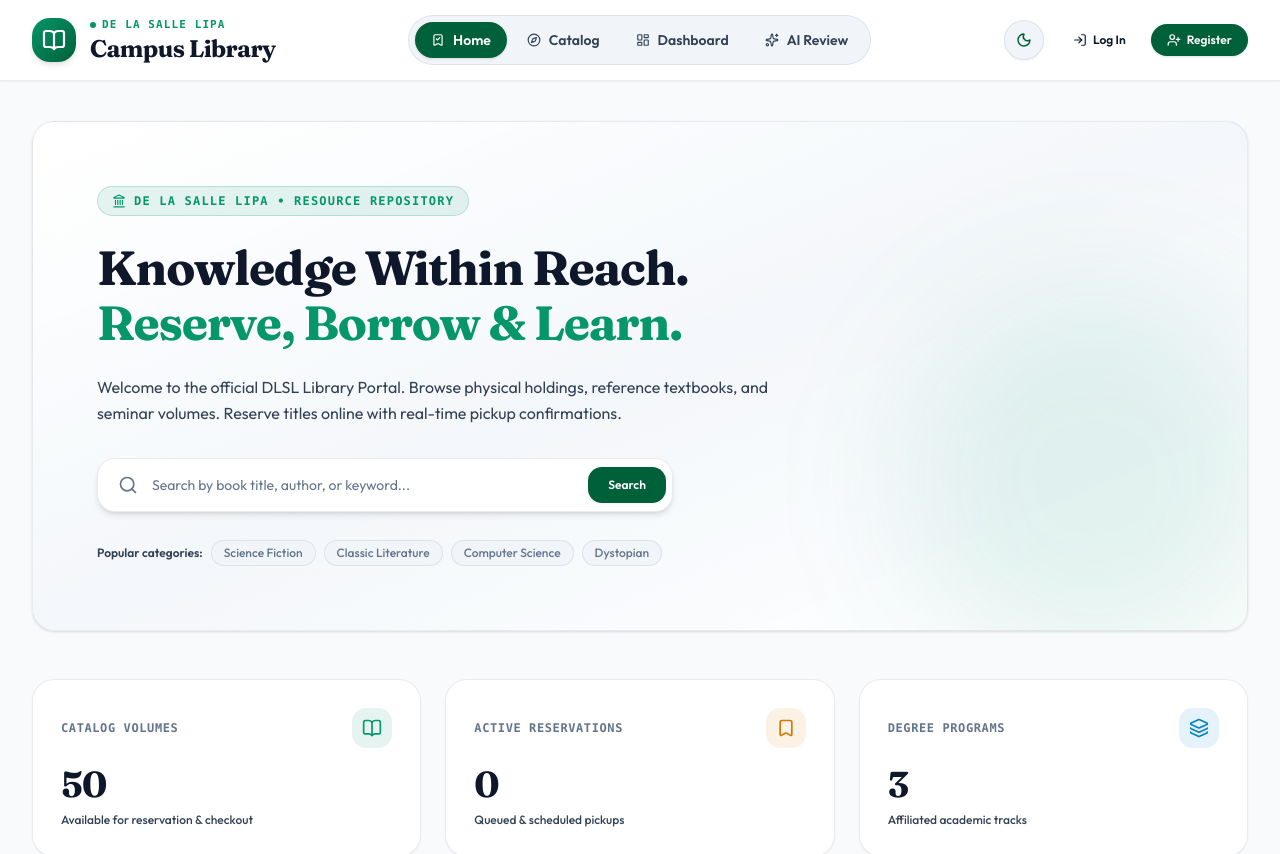
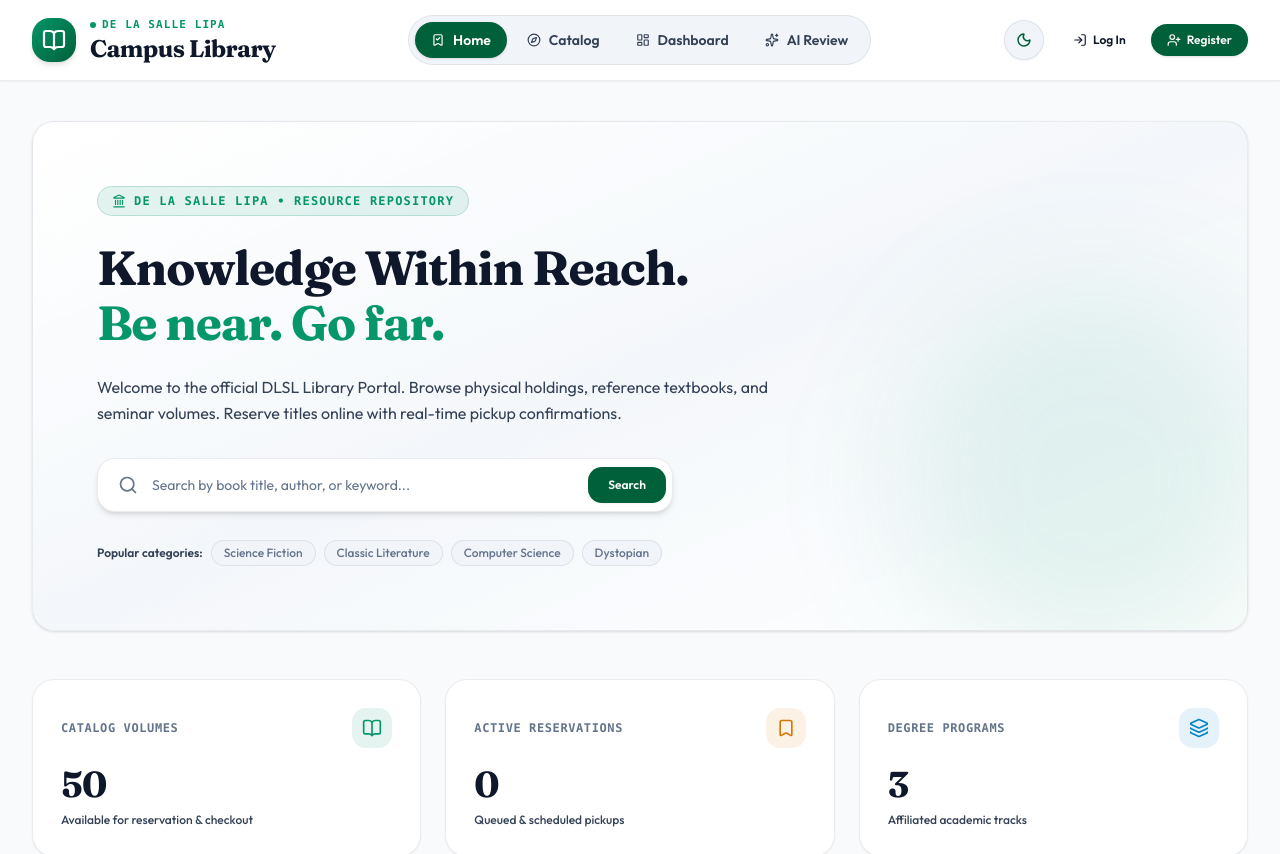
Before and after one commit to hosakiya/itelect4-project-it4b-gt1, a React (Vite) app in the folder GT2P3/: page / in a window 1280 px wide. Shown: the top 854 px of the page. Built offline with nearby package versions, Linux system fonts and the light colour scheme; no server answers.

Commit message:
content: update homepage tagline

```diff
--- a/GT2P3/src/pages/HomePage.tsx
+++ b/GT2P3/src/pages/HomePage.tsx
@@ -103,7 +103,7 @@ export default function HomePage() {
           {/* Hero Headline */}
           <h2 className="text-3xl sm:text-4xl lg:text-5xl font-serif font-bold text-[var(--text-primary)] leading-[1.15] tracking-tight">
             Knowledge Within Reach. <br className="hidden sm:inline" />
-            <span className="text-[var(--accent-emerald)]">Reserve, Borrow & Learn.</span>
+            <span className="text-[var(--accent-emerald)]">Be near. Go far.</span>
           </h2>
 
           <p className="text-sm sm:text-base text-[var(--text-secondary)] leading-relaxed max-w-2xl">
```
